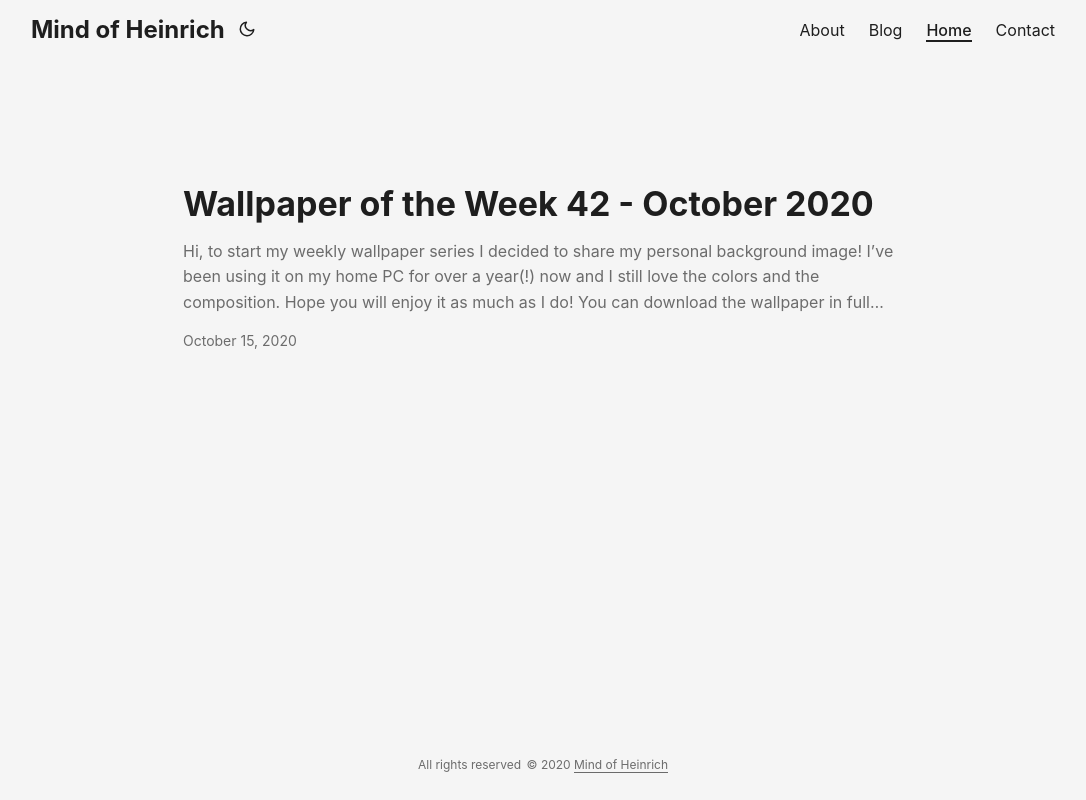
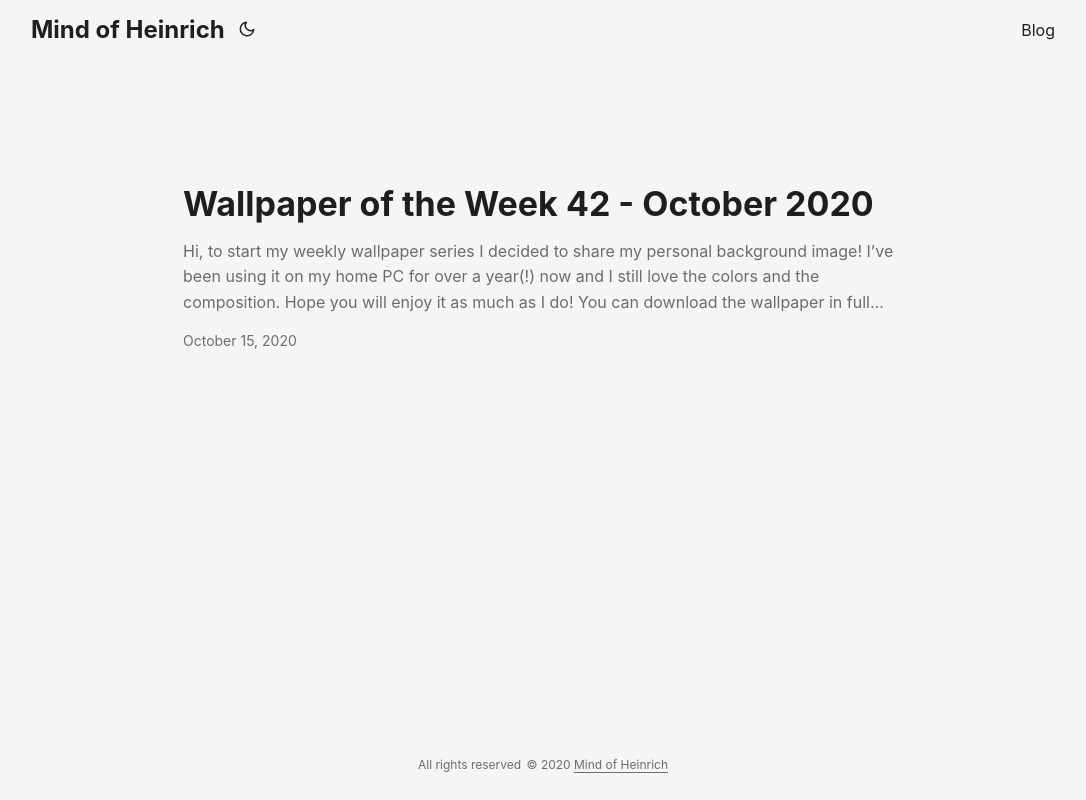
Before and after one commit to ivpiteriv/mindofheinrich, a plain HTML site: page index.html in a window 1280 px wide. Shown: the whole page, without its empty margins (97-1183 px from the left). Drawn offline with Linux system fonts and the light colour scheme.

Commit message:
change header menu

```diff
--- a/index.html
+++ b/index.html
@@ -70,30 +70,9 @@
         </p>
         <ul class="menu" id="menu" onscroll="menu_on_scroll()">
             <li>
-                <a href="https://ivpiteriv.github.io/mindofheinrich/about">
-                    <span>
-                        About
-                    </span>
-                </a>
-            </li>
-            <li>
                 <a href="https://ivpiteriv.github.io/mindofheinrich/post">
                     <span>
                         Blog
-                    </span>
-                </a>
-            </li>
-            <li>
-                <a href="https://ivpiteriv.github.io/mindofheinrich">
-                    <span class="active">
-                        Home
-                    </span>
-                </a>
-            </li>
-            <li>
-                <a href="https://ivpiteriv.github.io/mindofheinrich/%20contact">
-                    <span>
-                        Contact
                     </span>
                 </a>
             </li>
```
Also changed, not shown: 404.html (+0 -21 lines), about/index.html (+0 -21 lines), categories/index.html (+0 -21 lines), post/index.html (+0 -21 lines), tags/index.html (+0 -21 lines), wallpaper-of-the-week-42-october-2020/index.html (+0 -21 lines).
